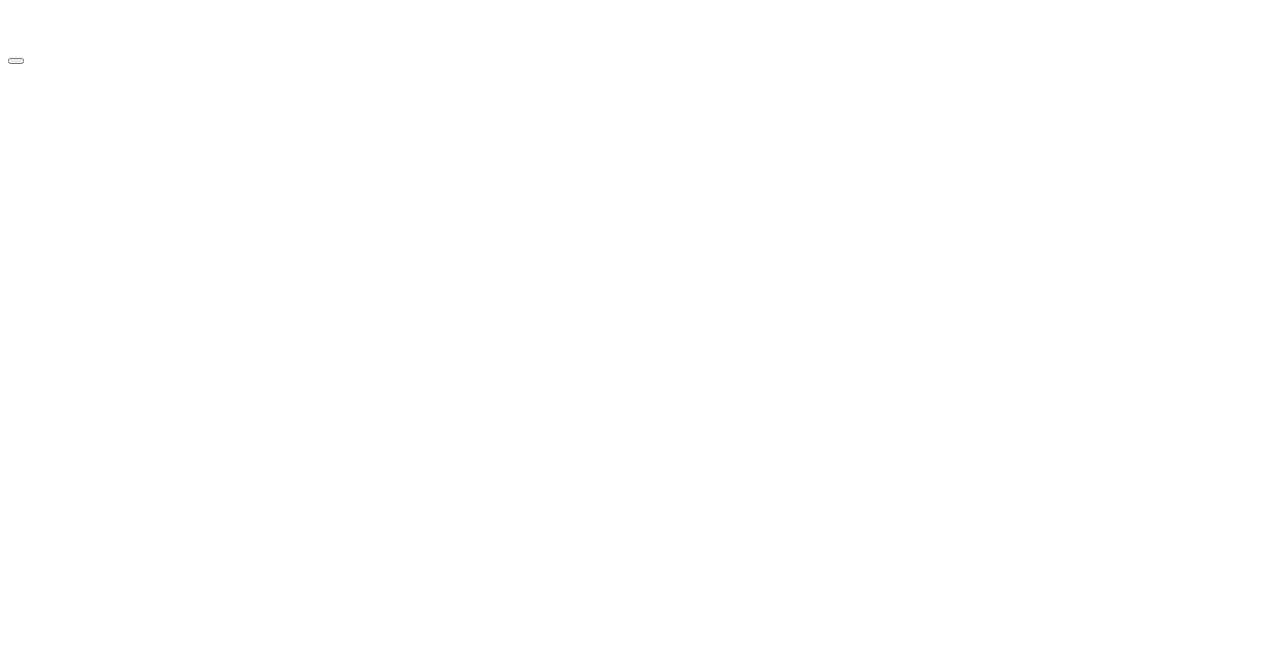
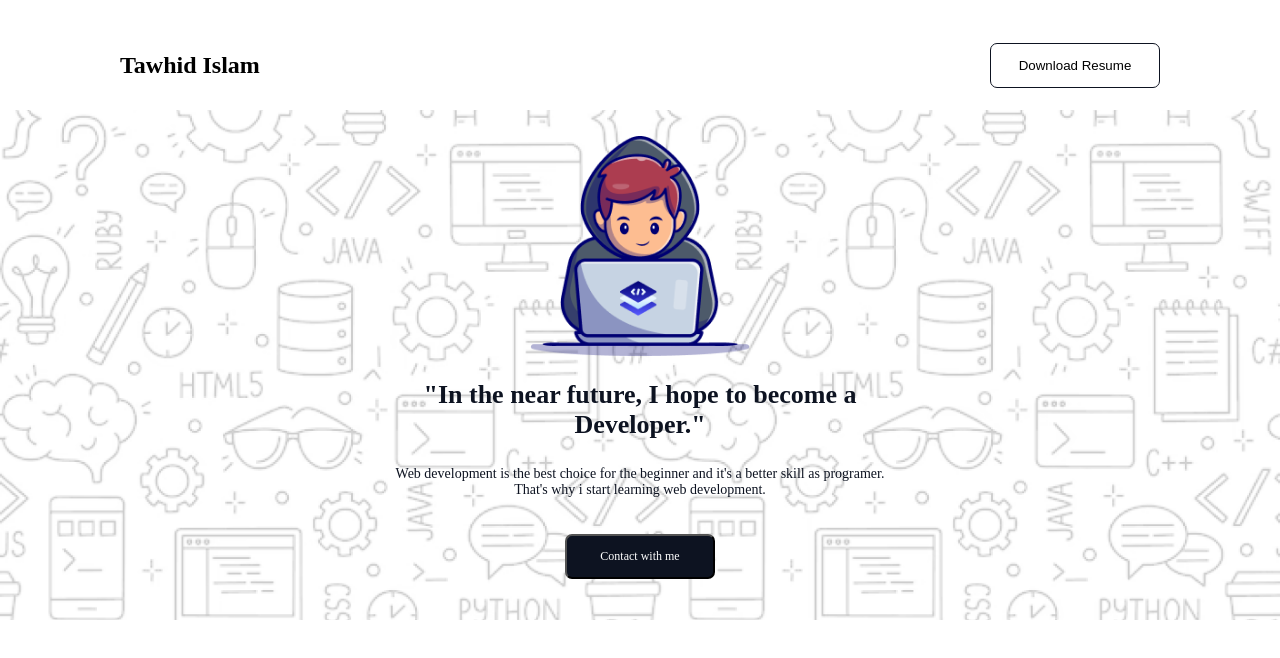
Before and after one commit to tawhidislam22/First-Assignment-, a plain HTML site: page index.html in a window 1280 px wide. Drawn offline with Linux system fonts and the light colour scheme; a web font is replaced by a local one.

Commit message:
banner section done

```diff
--- a/index.html
+++ b/index.html
@@ -9,15 +9,14 @@
 <body>
     <header>
         <nav>
-
+            <h2>Tawhid Islam</h2>
+            <button>Download Resume</button>
         </nav>
         <div class="banner">
-            <div class="banner-container">
-                <img src="" alt="">
-                <h1></h1>
-                <p></p>
-                <button></button>
-            </div>
+                <img src="./assets/Group.png" alt="">
+                <h1>"In the near future, I hope to become a <br> Developer."</h1>
+                <p>Web development is the best choice for the beginner and it's a better skill as programer. <br>That's why i start learning web development.</p>
+                <button id="btn">Contact with me</button>
         </div>
 
     </header>
--- a/styles/style.css
+++ b/styles/style.css
@@ -0,0 +1,80 @@
+@import url('https://fonts.googleapis.com/css2?family=Azeret+Mono:ital,wght@0,100..900;1,100..900&display=swap');
+*{
+    margin: 0%;
+    padding: 0%;
+}
+header{
+    width: 100%;
+    height: 600px;
+}
+header nav{
+    width: 100%;
+    height: 15%;
+    display: flex;
+    align-items: center;
+    justify-content: space-between;
+    margin-top: 20px;
+}
+header nav h2{
+    font-family:Azeret Mono ;
+
+    Font-weight: 550;
+    Font-size: 24px;
+    margin-left: 120px;
+}
+header nav button{
+    height: 45px;
+    width: 170px;
+    background-color: white;
+    border: 1px solid rgb(13, 19, 33);
+    border-radius: 7px;
+    margin-right: 120px;
+}
+.banner{
+    width: 100%;
+    height: 85% ;
+    background-image: url('../assets/Hero-bg.png');
+    background-repeat: no-repeat;
+    background-size: cover;
+    display: flex;
+    flex-direction: column;
+    align-items: center;
+    justify-content: center;
+    position: relative;
+    text-align: center;
+
+}
+.banner img{
+    height: 220px;
+    width: 220px;
+    position: absolute;
+    top: 5%;
+}
+.banner h1{
+    color: rgb(13, 19, 33);
+    font-family: Azeret Mono;
+    font-size: 26px;
+    font-weight: 600;
+    position: absolute;
+    top: 53%;
+}
+.banner p{
+    color: rgb(13, 19, 33);
+    font-family: Azeret Mono;
+    font-size: 14px;
+    font-weight: 350;
+    position: absolute;
+    bottom: 24%;
+}
+#btn{
+    border-radius: 7px;
+    width: 150px;
+    height: 45px;
+    font-family: Azeret Mono;
+    font-size: 12px;
+    color: white;
+    background: rgb(13, 19, 33);
+    position: absolute;
+    bottom: 8%;
+
+}
```
Also changed, not shown: assets/Group 3.png (added), assets/Group 4.png (added), assets/Group.png (added), assets/Hero-bg.png (added), assets/Layer_1.png (added), assets/css.png (added), assets/facebook.png (added), assets/github.png (added), assets/handshake.jpg (added), assets/html.png (added), assets/js.png (added), assets/linkedin-icon 1.png (added), assets/mongodb.png (added), assets/nodejs.png (added), 1 more files.
